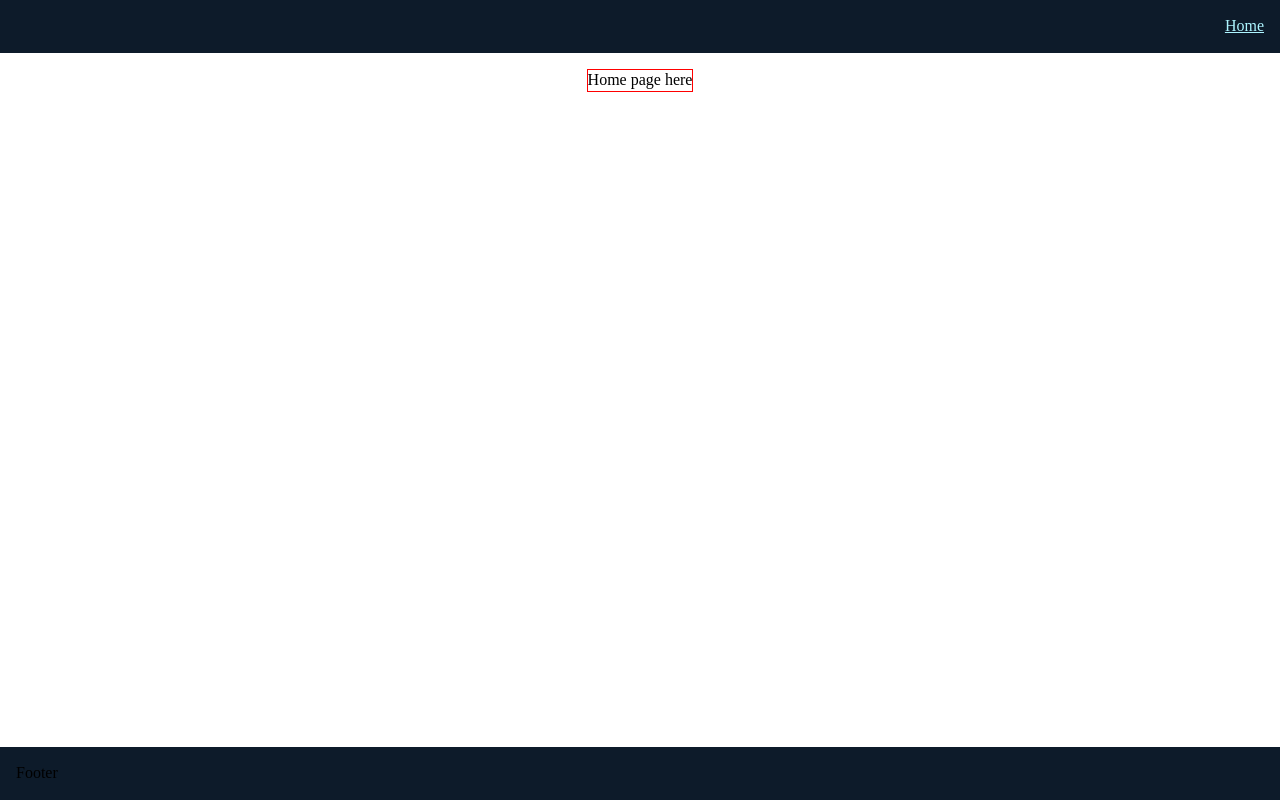
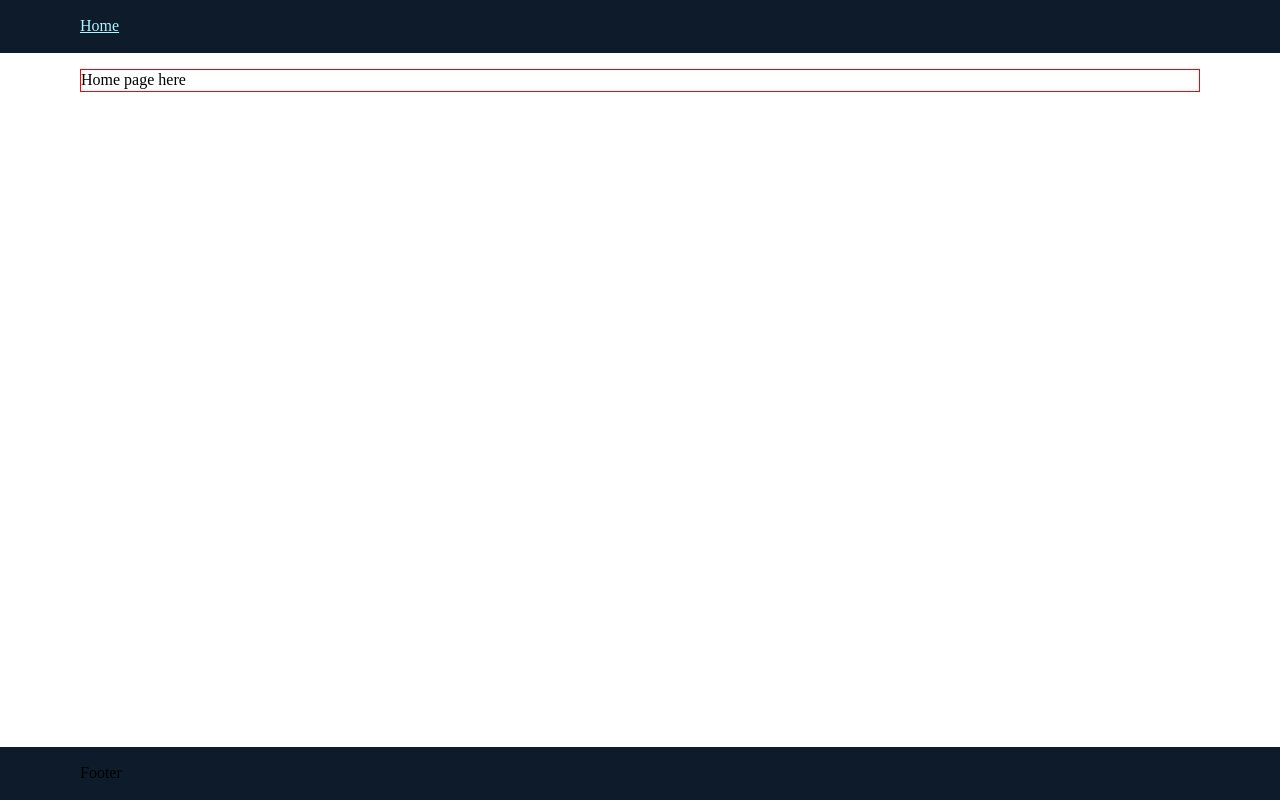
Before and after one commit to Arkine/-Mern-starter-stack, a React app in the folder client/: page / in a window 1280 px wide. Built offline with nearby package versions, Linux system fonts and the light colour scheme.

Commit message:
gave header and footer content a max-width

```diff
--- a/client/src/components/common/Body.js
+++ b/client/src/components/common/Body.js
@@ -3,8 +3,10 @@ import React from 'react';
 import styled from 'styled-components';
 
 const Body = styled.main`
+	margin: 0 auto;
+
+	width: 100%;
 	max-width: ${props => props.theme.body.rowWidth};
-	margin: 0 auto;
 `;
 
 export default props => {
--- a/client/src/components/common/Footer.js
+++ b/client/src/components/common/Footer.js
@@ -7,8 +7,16 @@ const Footer = styled.footer`
 	padding: 1rem;
 `;
 
+Footer.Content = styled.div`
+	width: 100%;
+	max-width: ${props => props.theme.body.rowWidth};
+	margin: 0 auto;
+`;
+
 export default props => {
 	return (
-		<Footer>Footer</Footer>
+		<Footer>
+			<Footer.Content>Footer</Footer.Content>
+		</Footer>
 	)
 }
--- a/client/src/components/common/Header.js
+++ b/client/src/components/common/Header.js
@@ -4,17 +4,23 @@ import styled from 'styled-components';
 import PrimaryNavigation from '../navigation/PrimaryNavigation';
 
 const Header = styled.header`
-	display: flex;
-	justify-content: flex-end;
-
 	background-color: ${props => props.theme.colors.primary};
 	padding: 1rem;
+`;
+
+Header.Content = styled.div`
+	margin: 0 auto;
+
+	width: 100%;
+	max-width: ${props => props.theme.body.rowWidth};
 `;
 
 export default props => {
 	return (
 		<Header>
-			<PrimaryNavigation />
+			<Header.Content>
+				<PrimaryNavigation />
+			</Header.Content>
 		</Header>
 	)
 }
```
